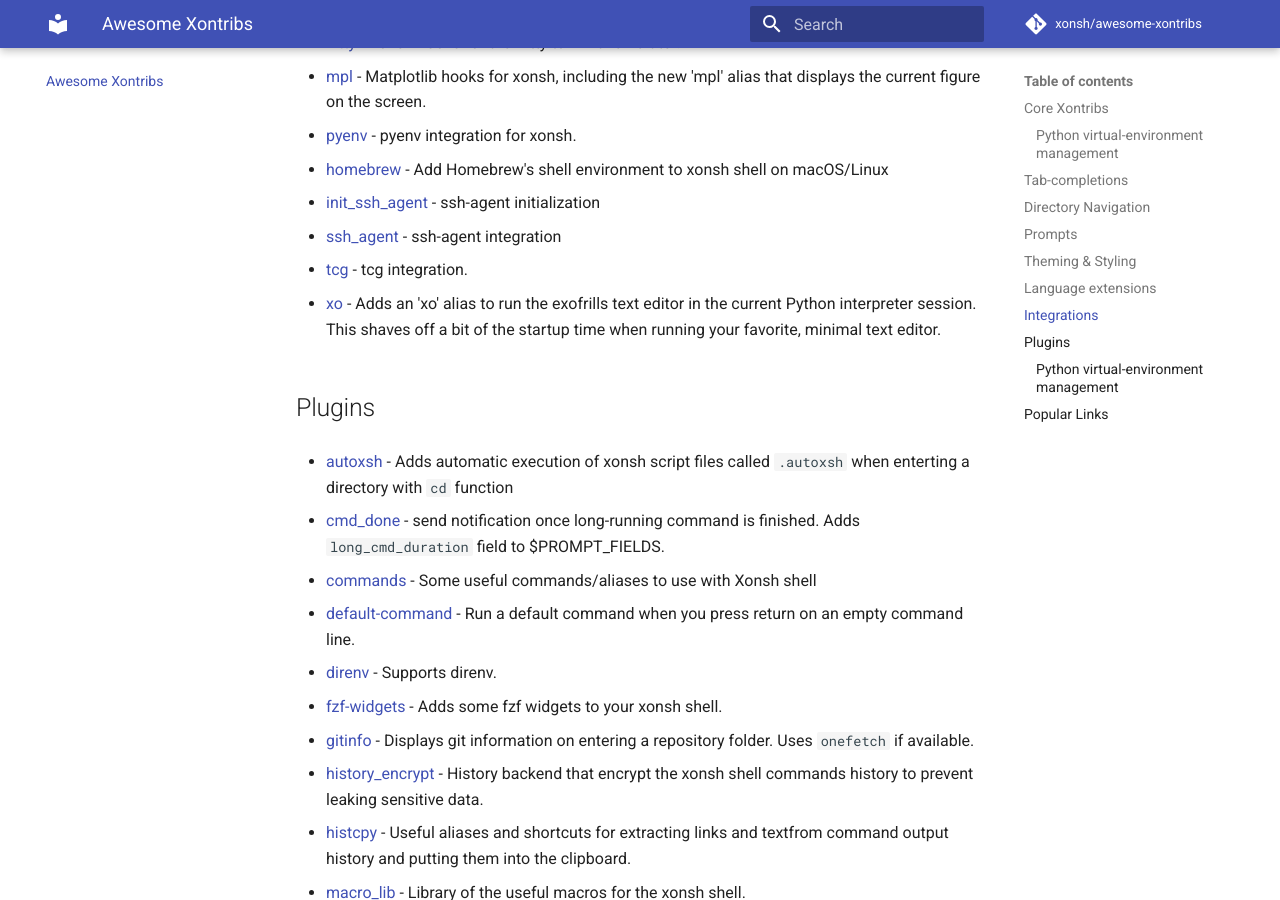
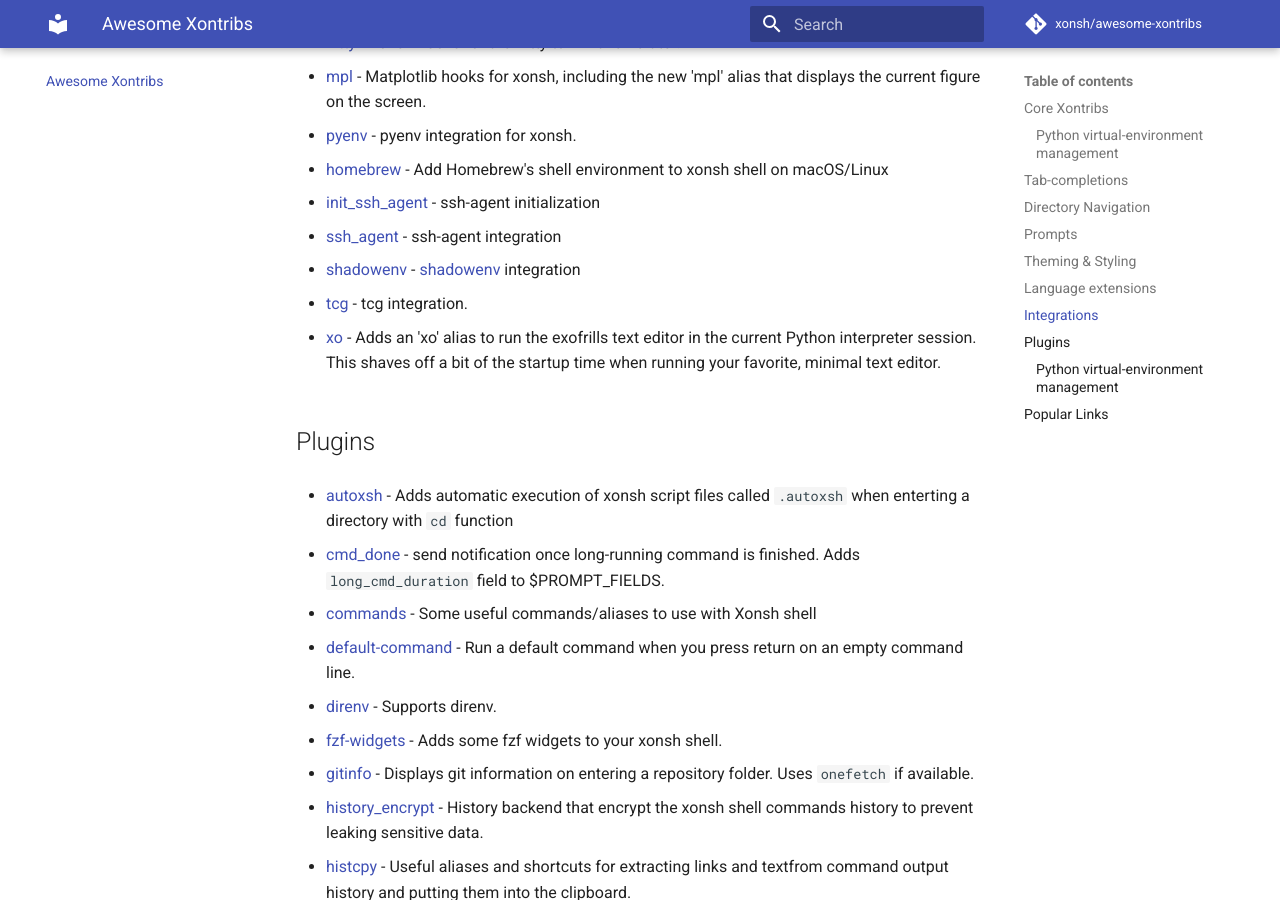
Before and after one commit to xonsh/awesome-xontribs, an MkDocs documentation site: the page built from docs/README.md, in a window 1280 px wide and 900 px high, scrolled down 2592 px. Built offline with MkDocs 1.6.1 and Material for MkDocs 9.7.7, drawn with Linux system fonts in a browser that asks for light colours; comment, search, counter and statistics services are not loaded.

Commit message:
adds shadowenv (#7)

```diff
--- a/docs/README.md
+++ b/docs/README.md
@@ -121,6 +121,8 @@
 
 * [ssh_agent](https://github.com/dyuri/xontrib-ssh-agent) - ssh-agent integration
 
+* [shadowenv](https://github.com/zscholl/xontrib-shadowenv) - [shadowenv](https://github.com/Shopify/shadowenv) integration
+
 * [tcg](https://github.com/zasdfgbnm/tcg/tree/master/shells/xonsh) - tcg integration.
 
 * [xo](https://github.com/scopatz/xo) - Adds an 'xo' alias to run the exofrills text editor in the current Python interpreter session. This shaves off a bit of the startup time when running your favorite, minimal text editor.
```
